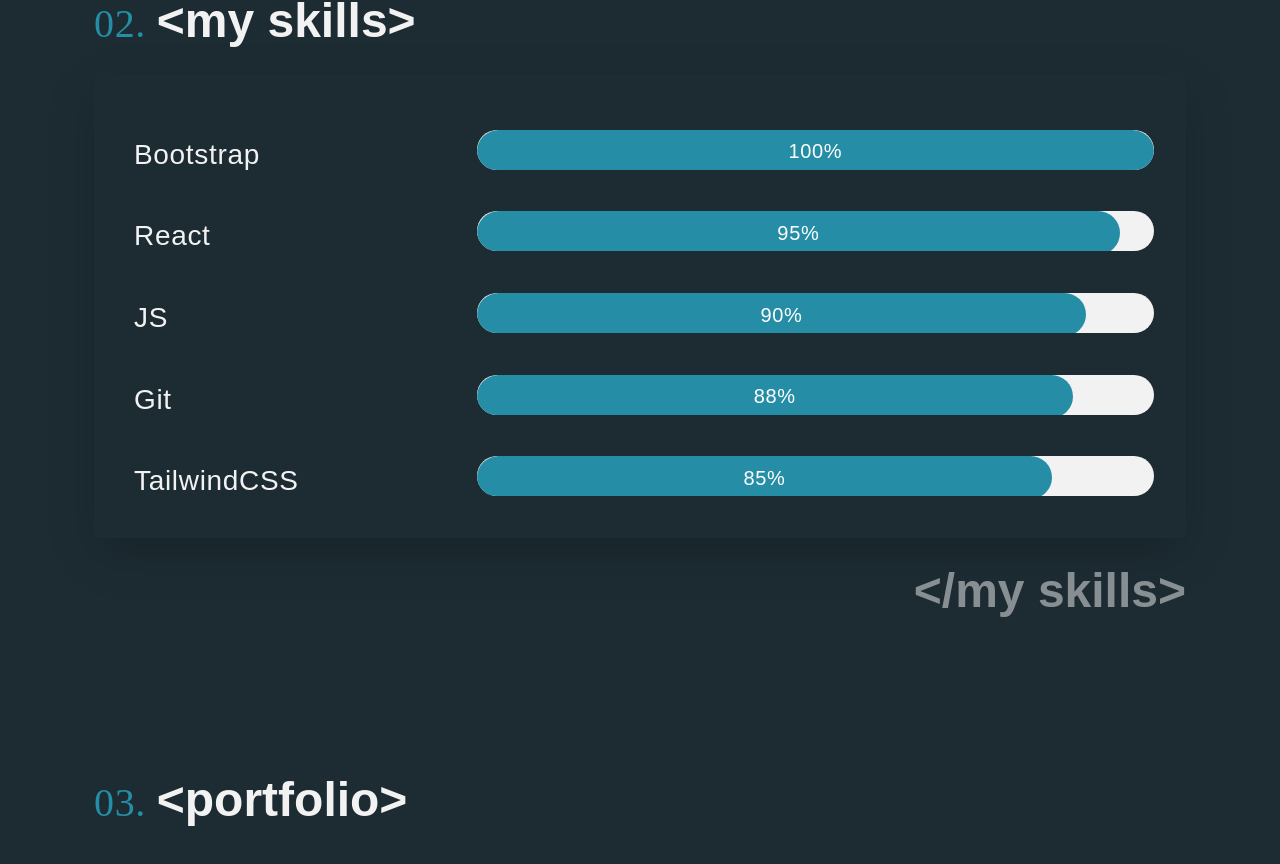
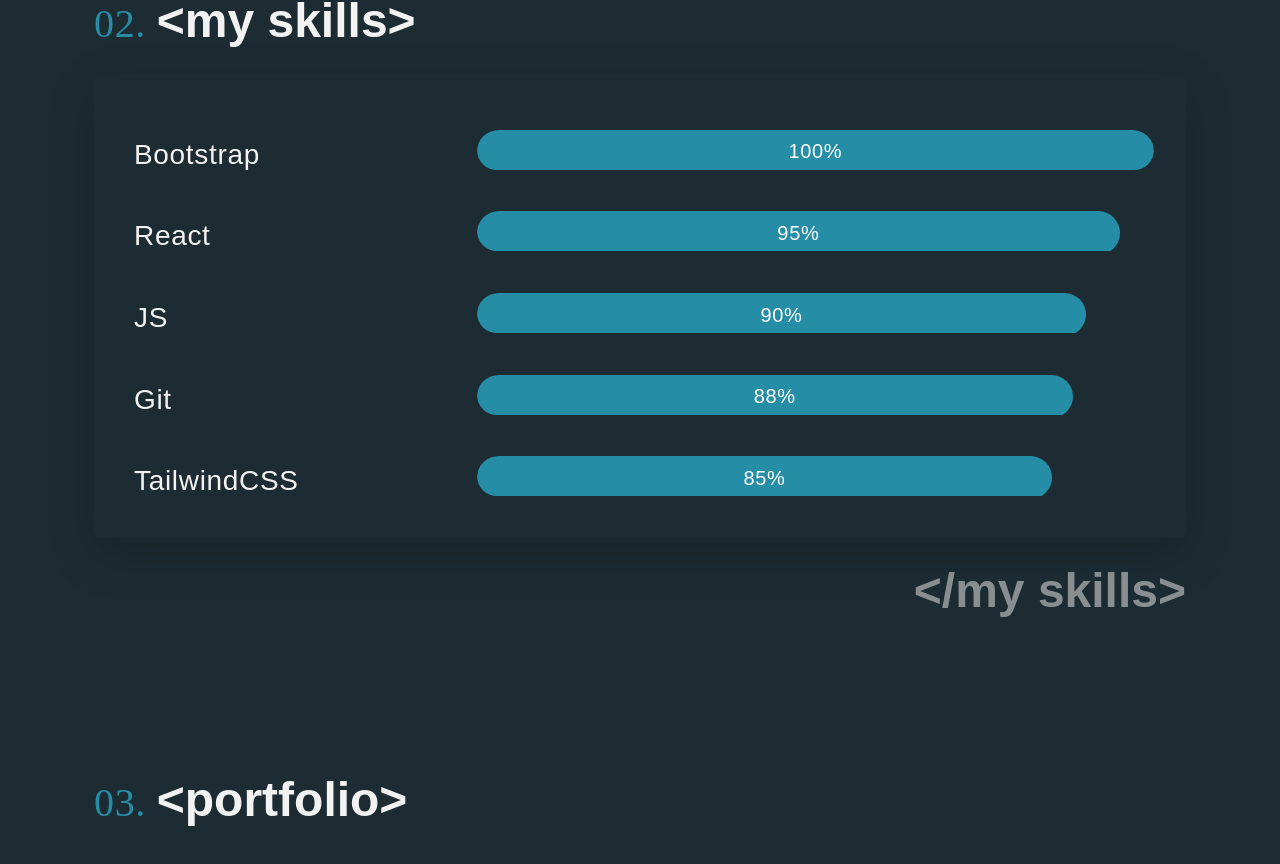
Before and after one commit to Kafolabi/portfolio, a React (Create React App) app: page / in a window 1280 px wide. Shown: the part 1516-2380 px from the top of the page. Built offline with nearby package versions, Linux system fonts and the light colour scheme; a web font is replaced by a local one.

Commit message:
Update Skillset.js

```diff
--- a/src/components/Skillset.js
+++ b/src/components/Skillset.js
@@ -5,7 +5,7 @@
         <h3 className="p-2">{skill.name}</h3>
       </div>
       <div className="col-sm-8">
-        <div className="progress rounded-pill" style={{height: "2.5rem", backgroundColor: "#f2f2f2"}}>
+        <div className="progress rounded-pill" style={{height: "2.5rem", backgroundColor: "transparent"}}>
           <div
             className="progress-bar bg-cta rounded-pill"
             style={{ width: skill.value }}
```
